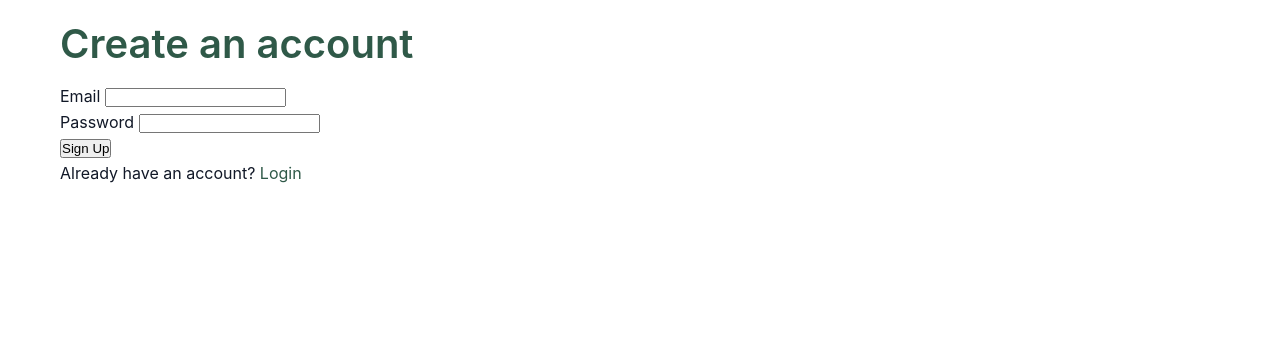
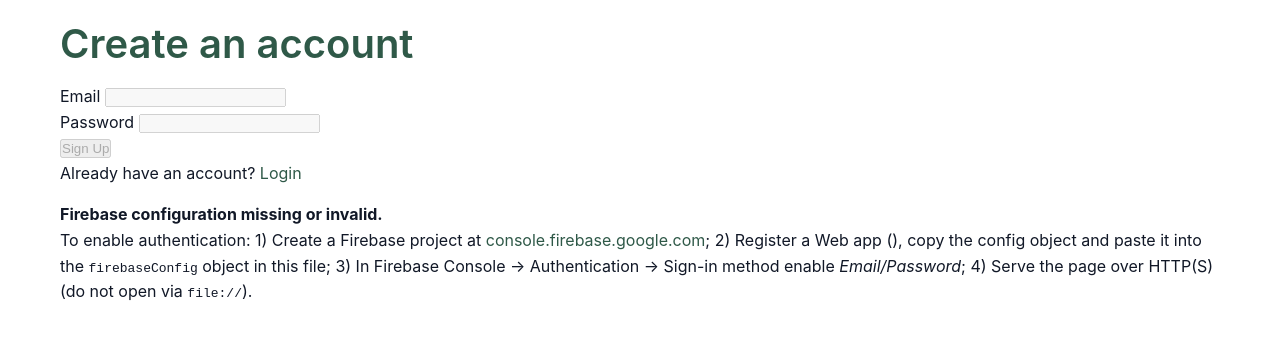
Before and after one commit to Yashini-Hettiarachchi/Learning, a website: page signup.html in a window 1280 px wide. Drawn offline with Linux system fonts and the light colour scheme.

Commit message:
Add firebase-config validation and clearer instructions for auth pages

```diff
--- a/signup.html
+++ b/signup.html
@@ -28,7 +28,7 @@
     </main>
 
     <script>
-      // TODO: Replace with your Firebase project config
+      // TODO: Replace with your Firebase project config (from Firebase Console -> Project settings -> Your apps)
       const firebaseConfig = {
         apiKey: "YOUR_API_KEY",
         authDomain: "YOUR_AUTH_DOMAIN",
@@ -38,11 +38,31 @@
         appId: "YOUR_APP_ID"
       };
 
+      function isConfigValid(cfg) {
+        if (!cfg) return false;
+        const bad = (v) => !v || typeof v !== 'string' || v.trim() === '' || v.includes('YOUR_');
+        if (bad(cfg.apiKey) || bad(cfg.authDomain) || bad(cfg.projectId)) return false;
+        return true;
+      }
+
+      const message = document.getElementById('message');
+      const signupForm = document.getElementById('signup-form');
+
+      if (!isConfigValid(firebaseConfig)) {
+        const instruction = `
+          <strong>Firebase configuration missing or invalid.</strong>
+          <p>To enable authentication: 1) Create a Firebase project at <a href="https://console.firebase.google.com/" target="_blank">console.firebase.google.com</a>;
+          2) Register a Web app (</>), copy the config object and paste it into the <code>firebaseConfig</code> object in this file;
+          3) In Firebase Console → Authentication → Sign-in method enable <em>Email/Password</em>;
+          4) Serve the page over HTTP(S) (do not open via <code>file://</code>).</p>
+        `;
+        if (message) message.innerHTML = instruction;
+        // disable form controls to avoid confusing API errors
+        signupForm.querySelectorAll('input, button').forEach(el => el.disabled = true);
+        console.warn('Firebase config looks invalid or uses placeholder values. Please add your project config to signup.html.');
+      } else {
         firebase.initializeApp(firebaseConfig);
         const auth = firebase.auth();
-
-      const signupForm = document.getElementById('signup-form');
-      const message = document.getElementById('message');
 
         signupForm.addEventListener('submit', (e) => {
           e.preventDefault();
@@ -62,6 +82,7 @@
               message.textContent = error.message;
             });
         });
+      }
     </script>
   </body>
 </html>
```
Also changed, not shown: login.html (+25 -4 lines). Lines whose indentation alone changed are shown as unchanged.
